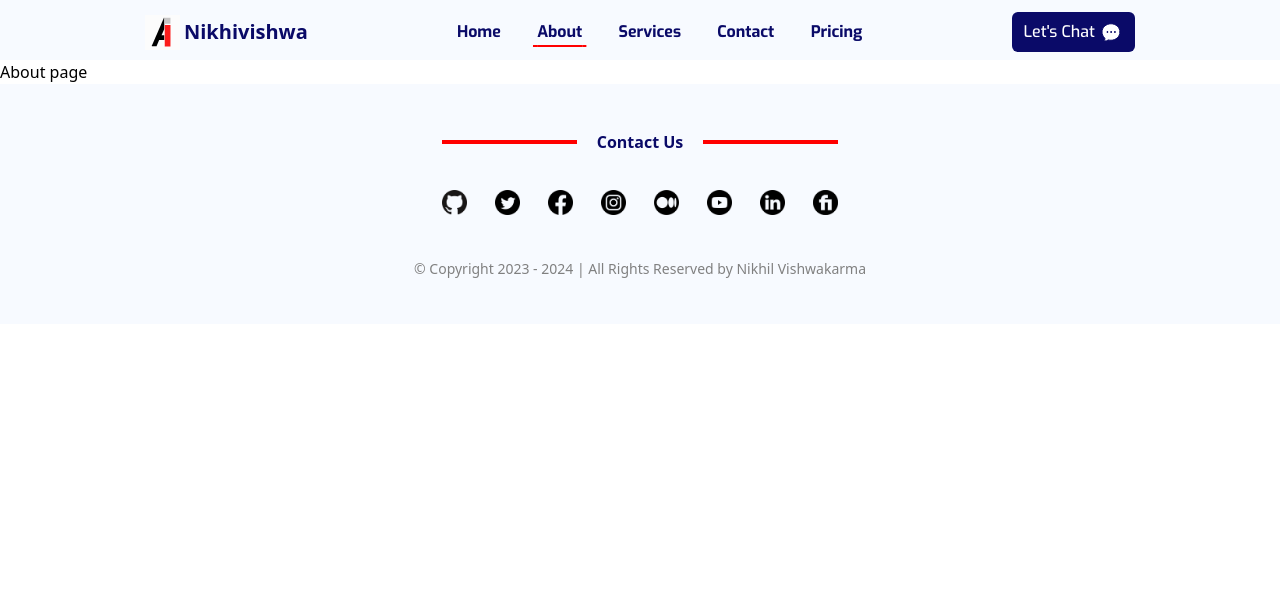
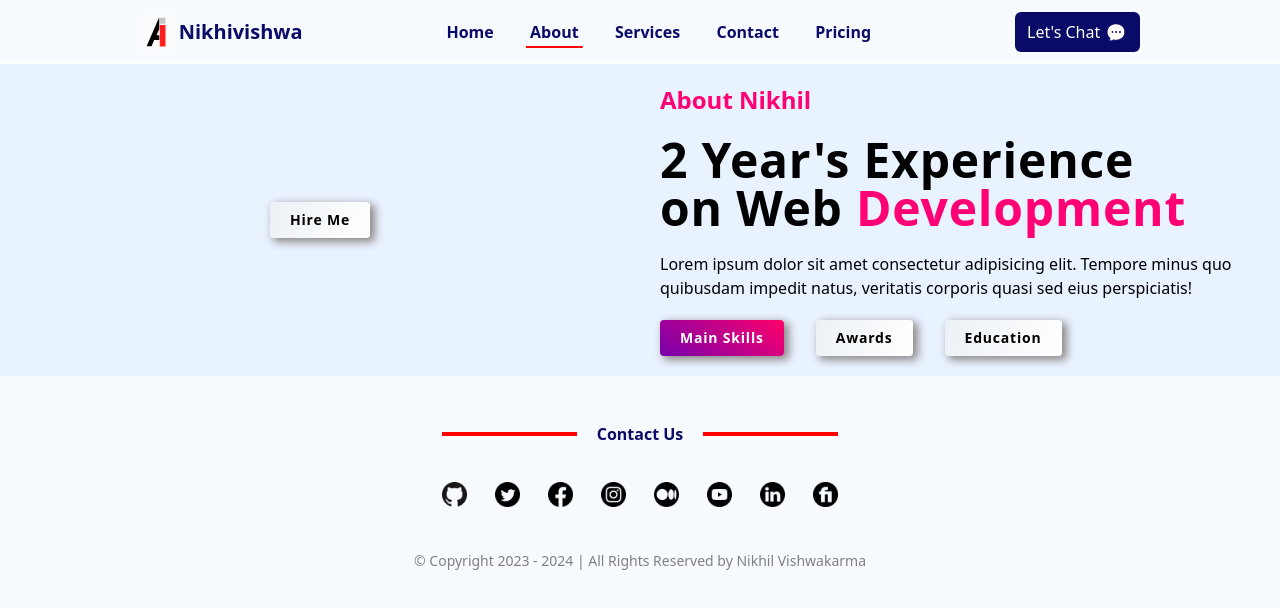
Before and after one commit to nikhivishwaa/portfolio-site, a Next.js app: page /about in a window 1280 px wide. Shown: the top 608 px of the page. Built offline with nearby package versions, Linux system fonts and the light colour scheme.

Commit message:
starting the development of about page and homepage screens

```diff
--- /dev/null
+++ b/components/Screens/AboutScreen.jsx
@@ -0,0 +1,62 @@
+import React from "react";
+import styles from "@/styles/Utility.module.css";
+import Image from "next/image";
+
+export default function AboutScreen() {
+  const handleClick = (e) => {
+    console.log("button clicked");
+  };
+
+  return (
+    <>
+      <div className="flex flex-col mt-1 justify-center items-stretch bg-screen">
+        <section className="flex flex-row justify-evenly items-center">
+          <div className="flex flex-col justify-center items-center w-1/2">
+            <div className="flex gap-8 text-sm font-bold font-inter tracking-widest">
+              <button
+                className={`py-2 px-5 ${styles["primary-btn"]} ${styles["spacing"]}`}
+                onClick={(e) => handleClick(e)}
+              >
+                Hire Me
+              </button>
+            </div>
+          </div>
+          <div className="flex flex-col gap-5 justify-center items-start p-5 w-1/2 border-spacing-1 border-red-800">
+            <h1 className={`text-2xl font-inter font-bold text-secondary`}>
+              About Nikhil
+            </h1>
+            <p className={`text-5xl font-bold text-balance ${styles.spacing}`}>
+              2 Year&apos;s Experience on Web{" "}
+              <span className="text-secondary">Development</span>{" "}
+            </p>
+            <p>
+              Lorem ipsum dolor sit amet consectetur adipisicing elit. Tempore
+              minus quo quibusdam impedit natus, veritatis corporis quasi sed
+              eius perspiciatis!
+            </p>
+            <div className="flex gap-8 text-sm font-bold font-inter tracking-widest">
+              <button
+                className={`py-2 px-5 ${styles["secondary-btn"]} ${styles["spacing"]}`}
+                onClick={(e) => handleClick(e)}
+              >
+                Main Skills
+              </button>
+              <button
+                className={`py-2 px-5 ${styles["primary-btn"]} ${styles["spacing"]}`}
+                onClick={(e) => handleClick(e)}
+              >
+                Awards
+              </button>
+              <button
+                className={`py-2 px-5 ${styles["primary-btn"]} ${styles["spacing"]}`}
+                onClick={(e) => handleClick(e)}
+              >
+                Education
+              </button>
+            </div>
+          </div>
+        </section>
+      </div>
+    </>
+  );
+}
--- /dev/null
+++ b/components/Screens/HomeScreen.jsx
@@ -0,0 +1,39 @@
+import React from "react";
+import styles from "@/styles/Utility.module.css";
+import Image from "next/image";
+
+export default function HomeScreen() {
+  const handleClick = (e) => {
+    console.log("button clicked");
+  };
+
+  return (
+    <>
+      <div
+        className="flex mt-1 h-96 justify-evenly items-center"
+        style={{ backgroundImage: "linear-gradient(113deg, #ecf1f6, #ffffff)" }}
+      >
+        <div className="flex flex-col">
+          <div className="flex gap-8 text-sm font-bold font-inter tracking-widest">
+            <button
+              className={`rounded-sm py-2 px-3 ${styles["primary-btn"]} ${styles["spacing"]}`}
+              onClick={(e) => handleClick(e)}
+            >
+              Hire Me
+            </button>
+            <button
+              className={`flex gap-2 items-center rounded-sm py-2 px-3 ${styles["primary-btn"]}  ${styles["spacing"]}`}
+              onClick={(e) => handleClick(e)}
+            >
+              <span>Download CV</span>
+              <Image src="/icons/downloadFile.svg" width={20} height={20} />
+            </button>
+          </div>
+        </div>
+        <div className="flex flex-col">
+          <h1>ok</h1>
+        </div>
+      </div>
+    </>
+  );
+}
--- a/pages/_app.js
+++ b/pages/_app.js
@@ -3,7 +3,13 @@ import "@/styles/globals.css";
 import Head from "next/head";
 
 // importing fonts
-import { Exo, Inter, Poppins } from "next/font/google";
+import {
+  Dosis,
+  Exo,
+  Inter,
+  Montserrat_Alternates,
+  Poppins,
+} from "next/font/google";
 import Footer from "@/components/Footer/Footer";
 
 const poppins = Poppins({
@@ -13,6 +19,12 @@ const poppins = Poppins({
 });
 const inter = Inter({ subsets: ["latin"], variable: "--font-inter" });
 const exo = Exo({ subsets: ["latin"], variable: "--font-exo" });
+const dosis = Dosis({ subsets: ["latin"], variable: "--font-dosis" });
+const montAlter = Montserrat_Alternates({
+  subsets: ["latin"],
+  variable: "--font-montAlter",
+  weight: ["400", "500"],
+});
 
 export default function App({ Component, pageProps }) {
   return (
@@ -39,10 +51,18 @@ export default function App({ Component, pageProps }) {
 6.png"
         />
       </Head>
-      <main className={(inter.variable, poppins.variable, exo.variable)}>
+      <main
+        className={
+          (inter.variable,
+          poppins.variable,
+          exo.variable,
+          dosis.variable,
+          montAlter.variable)
+        }
+      >
         <Navbar />
         <Component {...pageProps} />
-        <Footer/>
+        <Footer />
       </main>
     </>
   );
--- a/pages/about.js
+++ b/pages/about.js
@@ -1,7 +1,9 @@
+import AboutScreen from "@/components/Screens/AboutScreen";
+
 export default function About() {
     return (
-        <div>
-            About page
-        </div>
+        <>
+        <AboutScreen/>
+        </>
     );
 }
--- /dev/null
+++ b/styles/Utility.module.css
@@ -0,0 +1,24 @@
+.primary-btn {
+  background-image: linear-gradient(113deg, #ecf1f6, #ffffff);
+  box-shadow: 4px 3px 9px 1px #8d8888;
+  border-radius: 4px;
+}
+
+.primary-btn:active {
+  box-shadow: 4px 3px 9px 1px #8c28ff;
+}
+
+.secondary-btn {
+  background-image: linear-gradient(37deg, #7700ac, #ff006a);
+  box-shadow: 4px 3px 9px 1px #8d8888;
+  border-radius: 4px;
+  color: white;
+}
+
+.secondary-btn:active {
+  box-shadow: 4px 3px 9px 1px #8c28ff;
+}
+
+.spacing {
+  letter-spacing: 0.8px;
+}
--- a/tailwind.config.js
+++ b/tailwind.config.js
@@ -16,13 +16,17 @@ module.exports = {
         inter: ["var(--font-inter)"],
         poppins: ["var(--font-poppins)"],
         exo: ["var(--font-exo)"],
+        dosis: ["var(--font-dosis)"],
+        montAlter: ["var(--font-montAlter)"],
       },
       backgroundColor: {
         primary: "#0a0a68",
         secondary: "#f7faff",
+        screen: "#e9f2ff",
       },
       colors: {
         primary: "#0a0a68",
+        secondary: "#ff0075",
       },
     },
   },
```
Also changed, not shown: public/icons/downloadFile.svg (added).
